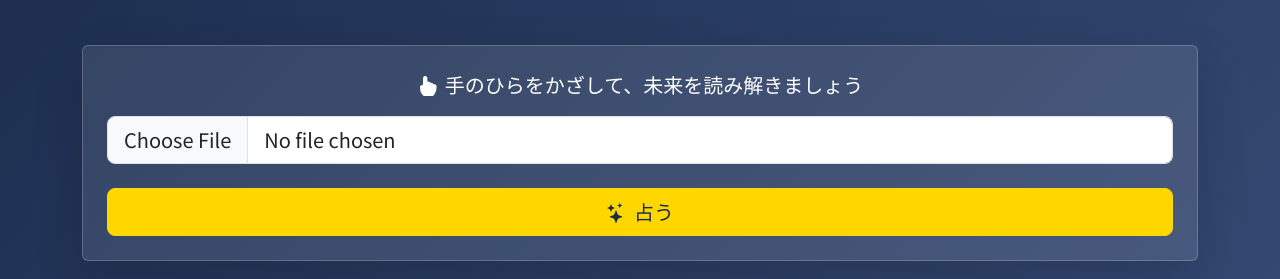
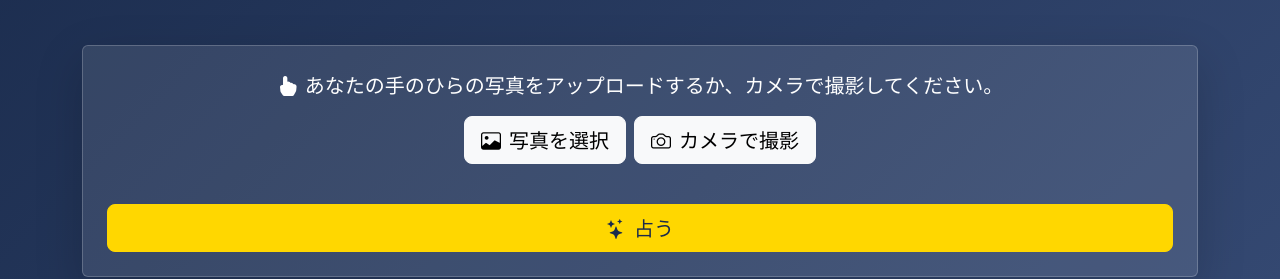
Before and after one commit to syuttyoseibi/hands_memory, a Next.js app: page / in a window 1280 px wide. Shown: the part 212-491 px from the top of the page. Built offline with nearby package versions, Linux system fonts and the light colour scheme.

Commit message:
カメラ機能追加

```diff
--- a/app/page.js
+++ b/app/page.js
@@ -57,16 +57,39 @@ export default function HomePage() {
       <div className="card p-4 shadow-lg">
         <form onSubmit={handleSubmit}>
           <div className="mb-4 text-center">
-            <label htmlFor="palmImage" className="form-label fs-5 mb-3">
-              <i className="bi bi-hand-index-fill me-2"></i>手のひらをかざして、未来を読み解きましょう
+            <p className="fs-5 mb-3">
+                <i className="bi bi-hand-index-fill me-2"></i>
+                あなたの手のひらの写真をアップロードするか、カメラで撮影してください。
+            </p>
+            <div className="d-grid gap-2 d-md-flex justify-content-md-center">
+                <label htmlFor="palmImage" className="btn btn-light btn-lg mb-3">
+                    <i className="bi bi-image me-2"></i>写真を選択
                 </label>
                 <input
-              className="form-control form-control-lg"
+                    className="d-none"
                     type="file"
                     id="palmImage"
                     accept="image/*"
                     onChange={handleFileChange}
                 />
+                <label htmlFor="cameraImage" className="btn btn-light btn-lg mb-3">
+                    <i className="bi bi-camera me-2"></i>カメラで撮影
+                </label>
+                <input
+                    className="d-none"
+                    type="file"
+                    id="cameraImage"
+                    accept="image/*"
+                    capture="camera"
+                    onChange={handleFileChange}
+                />
+            </div>
+            {selectedFile && (
+                <div className="mt-3">
+                    <p>選択されたファイル: {selectedFile.name}</p>
+                    <img src={URL.createObjectURL(selectedFile)} alt="Selected palm" className="img-fluid rounded" style={{ maxHeight: '200px' }} />
+                </div>
+            )}
           </div>
           <button type="submit" className="btn btn-primary btn-lg w-100" disabled={loading}>
             {loading ? (
```
Also changed, not shown: 1 other file (tests, documents, lock files or other folders). Lines whose indentation alone changed are shown as unchanged.
